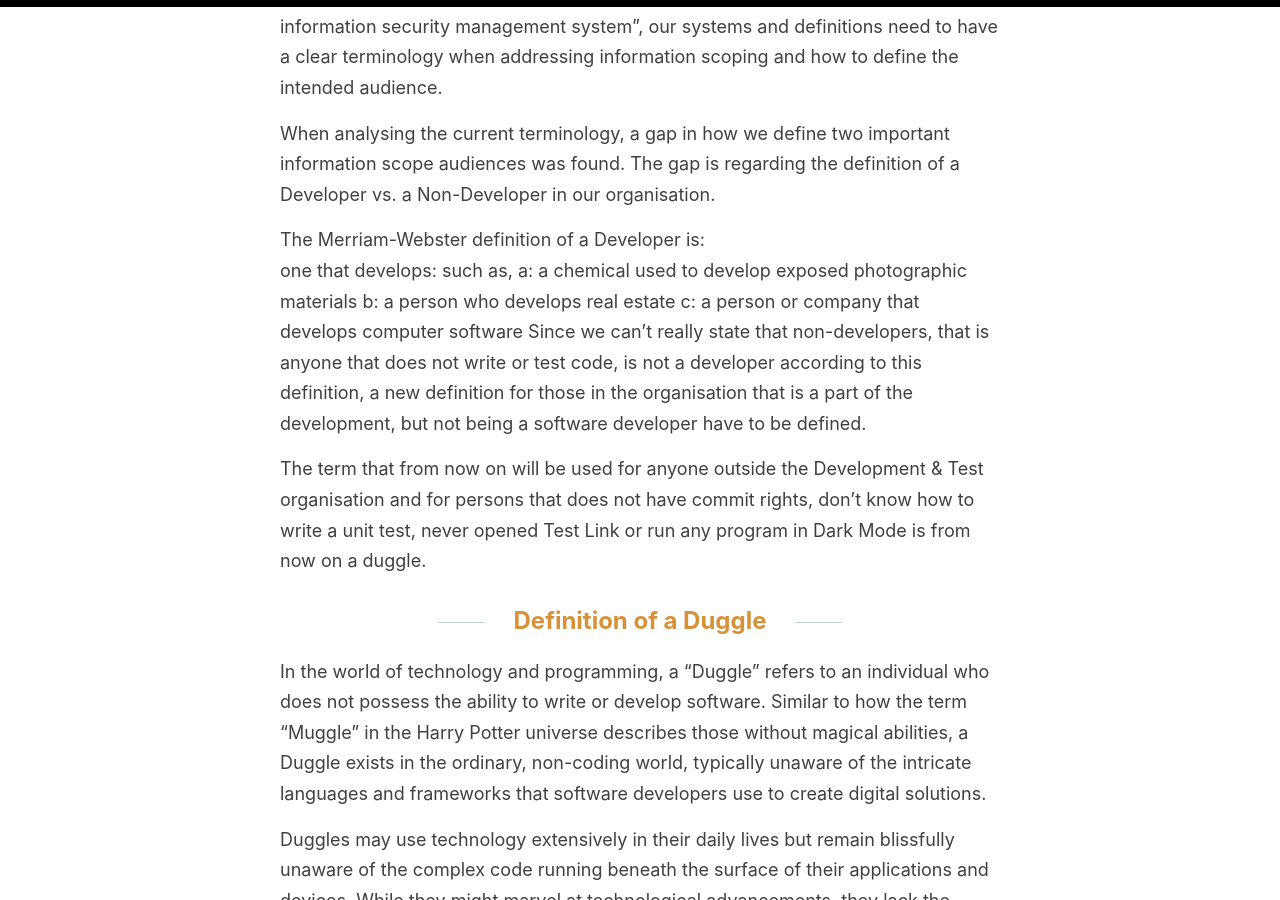
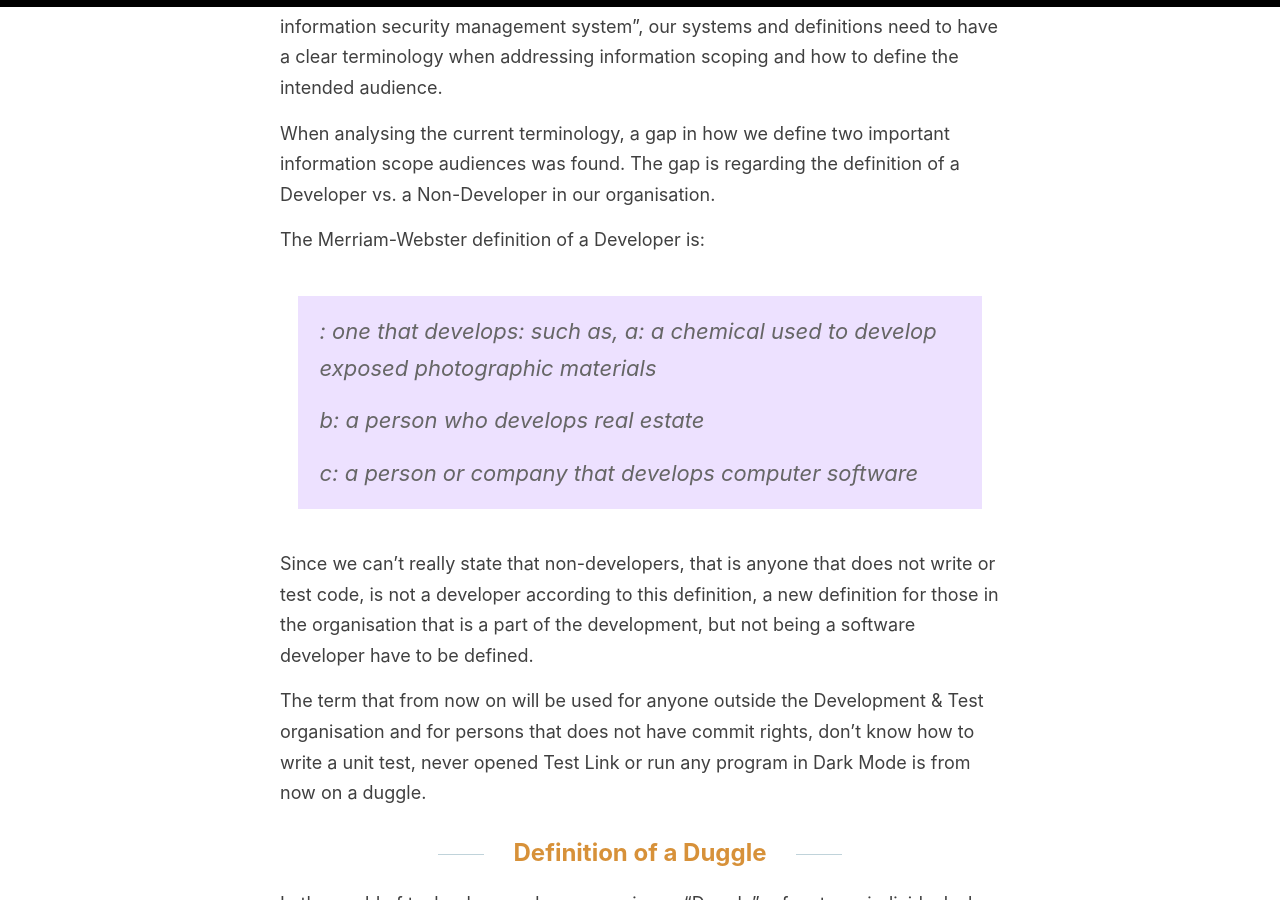
Before and after one commit to ovelindstrom/ovelindstrom.github.io, a Jekyll site: the page built from _posts/en/2025-04-01-duggles.md, in a window 1280 px wide and 900 px high, scrolled down 590 px. Built offline with Jekyll 4.4.1, drawn with Linux system fonts in a browser that asks for light colours.

Commit message:
Correct the quote

```diff
--- a/_posts/en/2025-04-01-duggles.md
+++ b/_posts/en/2025-04-01-duggles.md
@@ -9,10 +9,14 @@ As a part of the ISO27001 certification, Section 4.3 "Determining the scope of t
 When analysing the current terminology, a gap in how we define two important information scope audiences was found. The gap is regarding the definition of a Developer vs. a Non-Developer in our organisation.
 
 The Merriam-Webster definition of a Developer is:
-: one that develops: such as,
-a: a chemical used to develop exposed photographic materials
-b: a person who develops real estate
-c: a person or company that develops computer software
+
+> : one that develops: such as,
+> a: a chemical used to develop exposed photographic materials
+>
+> b: a person who develops real estate
+>
+> c: a person or company that develops computer software
+
 Since we can't really state that non-developers, that is anyone that does not write or test code, is not a developer according to this definition, a new definition for those in the organisation that is a part of the development, but not being a software developer have to be defined.
 
 The term that from now on will be used for anyone outside the Development & Test organisation and for persons that does not have commit rights, don't know how to write a unit test, never opened Test Link or run any program in Dark Mode is from now on a duggle.
```
